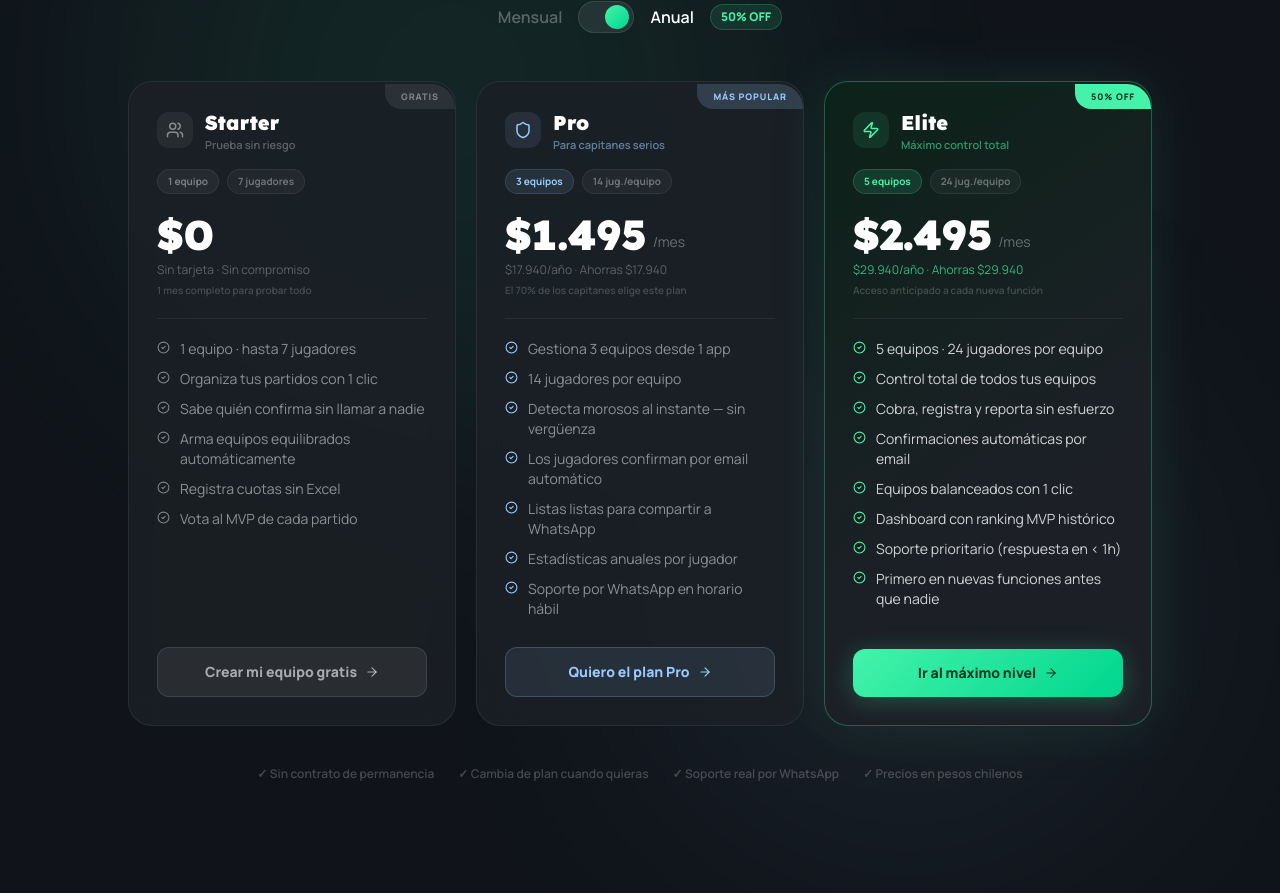
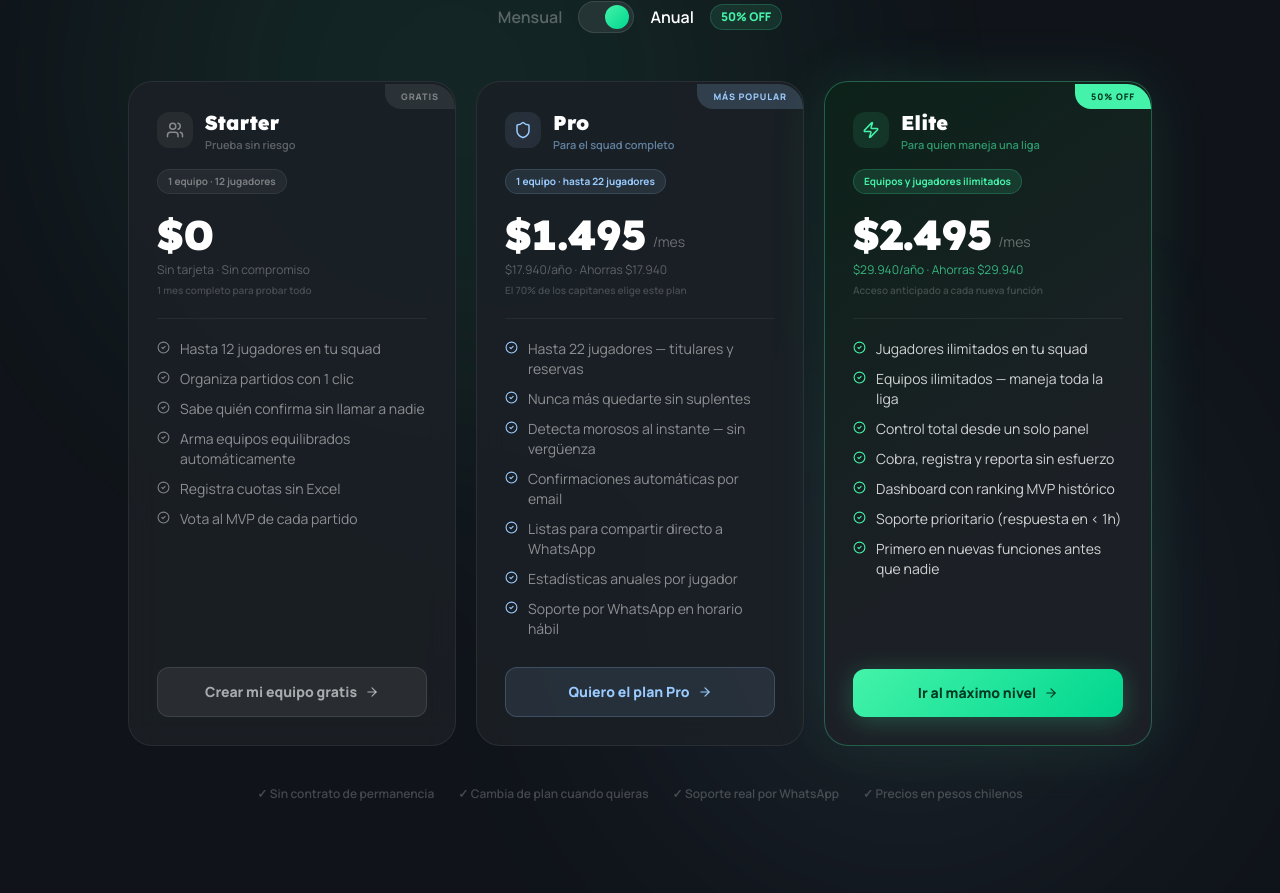
Before and after one commit to Gonad83/gestion-futbol-7, a React (Vite) app: page / in a window 1280 px wide. Shown: the part 1806-2699 px from the top of the page. Built offline with nearby package versions, Linux system fonts and the light colour scheme; no server answers.

Commit message:
fix: update plan structure to player-based limits (12/22/ilimitados)

```diff
--- a/src/components/ui/aurora-pricing.tsx
+++ b/src/components/ui/aurora-pricing.tsx
@@ -23,10 +23,10 @@ const PLANS = [
     icon: <Users size={18} />,
     accentColor: 'rgba(255,255,255,0.45)',
     glowColor: 'rgba(255,255,255,0.07)',
-    limits: { equipos: 1, jugadores: 7 },
+    limitsLabel: '1 equipo · 12 jugadores',
     features: [
-      '1 equipo · hasta 7 jugadores',
-      'Organiza tus partidos con 1 clic',
+      'Hasta 12 jugadores en tu squad',
+      'Organiza partidos con 1 clic',
       'Sabe quién confirma sin llamar a nadie',
       'Arma equipos equilibrados automáticamente',
       'Registra cuotas sin Excel',
@@ -36,7 +36,7 @@ const PLANS = [
   {
     id: 'pro' as PlanId,
     name: 'Pro',
-    tagline: 'Para capitanes serios',
+    tagline: 'Para el squad completo',
     badge: 'MÁS POPULAR',
     price: { mensual: '$2.990', anual: '$1.495' },
     subtext: { mensual: '+ 1 mes gratis incluido', anual: '$17.940/año · Ahorras $17.940' },
@@ -46,13 +46,13 @@ const PLANS = [
     icon: <Shield size={18} />,
     accentColor: '#9acbff',
     glowColor: 'rgba(154,203,255,0.18)',
-    limits: { equipos: 3, jugadores: 14 },
+    limitsLabel: '1 equipo · hasta 22 jugadores',
     features: [
-      'Gestiona 3 equipos desde 1 app',
-      '14 jugadores por equipo',
+      'Hasta 22 jugadores — titulares y reservas',
+      'Nunca más quedarte sin suplentes',
       'Detecta morosos al instante — sin vergüenza',
-      'Los jugadores confirman por email automático',
-      'Listas listas para compartir a WhatsApp',
+      'Confirmaciones automáticas por email',
+      'Listas para compartir directo a WhatsApp',
       'Estadísticas anuales por jugador',
       'Soporte por WhatsApp en horario hábil',
     ],
@@ -60,7 +60,7 @@ const PLANS = [
   {
     id: 'elite' as PlanId,
     name: 'Elite',
-    tagline: 'Máximo control total',
+    tagline: 'Para quien maneja una liga',
     badge: '50% OFF',
     price: { mensual: '$4.990', anual: '$2.495' },
     subtext: { mensual: '+ 1 mes gratis incluido', anual: '$29.940/año · Ahorras $29.940' },
@@ -70,13 +70,12 @@ const PLANS = [
     icon: <Zap size={18} />,
     accentColor: '#44f3a9',
     glowColor: 'rgba(68,243,169,0.2)',
-    limits: { equipos: 5, jugadores: 24 },
+    limitsLabel: 'Equipos y jugadores ilimitados',
     features: [
-      '5 equipos · 24 jugadores por equipo',
-      'Control total de todos tus equipos',
+      'Jugadores ilimitados en tu squad',
+      'Equipos ilimitados — maneja toda la liga',
+      'Control total desde un solo panel',
       'Cobra, registra y reporta sin esfuerzo',
-      'Confirmaciones automáticas por email',
-      'Equipos balanceados con 1 clic',
       'Dashboard con ranking MVP histórico',
       'Soporte prioritario (respuesta en < 1h)',
       'Primero en nuevas funciones antes que nadie',
@@ -259,11 +258,7 @@ export default function AuroraPricing({ onSelectPlan }: AuroraPricingProps) {
                       color: plan.highlight ? '#44f3a9' : plan.id === 'pro' ? '#9acbff' : 'rgba(255,255,255,0.4)',
                       border: `1px solid ${plan.highlight ? 'rgba(68,243,169,0.2)' : plan.id === 'pro' ? 'rgba(154,203,255,0.15)' : 'rgba(255,255,255,0.07)'}`,
                     }}>
-                    {plan.limits.equipos === 1 ? '1 equipo' : `${plan.limits.equipos} equipos`}
-                  </span>
-                  <span className="text-[10px] font-bold px-2.5 py-1 rounded-full"
-                    style={{ background: 'rgba(255,255,255,0.04)', color: 'rgba(255,255,255,0.35)', border: '1px solid rgba(255,255,255,0.07)' }}>
-                    {plan.id === 'free' ? `${plan.limits.jugadores} jugadores` : `${plan.limits.jugadores} jug./equipo`}
+                    {plan.limitsLabel}
                   </span>
                 </div>
 
```
